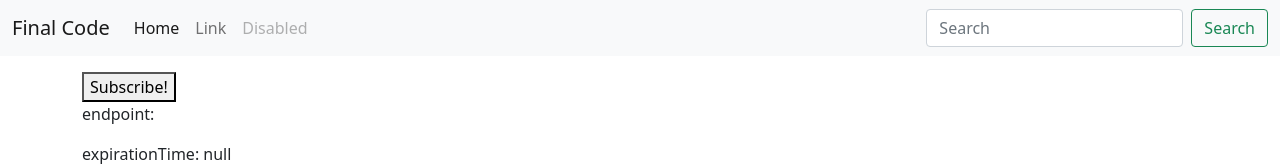
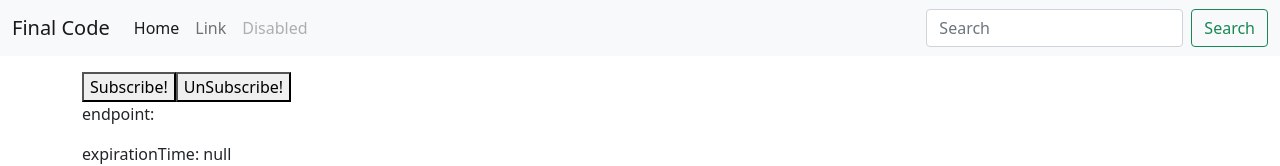
Before and after one commit to notrodta/Nextjs-PWA-Push-Notification, a Next.js app: page / in a window 1280 px wide. Shown: the top 166 px of the page. Built offline with nearby package versions, Linux system fonts and the light colour scheme.

Commit message:
unsubscribe

```diff
--- a/pages/index.js
+++ b/pages/index.js
@@ -60,6 +60,29 @@ export default function Home() {
         setThenRes(data.thenRes);
         setErrorRes(data.errorRes);
       });
+  }
+
+  function unSubscribe() {
+    navigator.serviceWorker.ready.then((reg) => {
+      reg.pushManager.getSubscription().then((subscription) => {
+        if (subscription !== null) {
+          subscription
+            .unsubscribe()
+            .then((successful) => {
+              // You've successfully unsubscribed
+              console.log("unsubscribed");
+              console.log(successful);
+            })
+            .catch((e) => {
+              // Unsubscribing failed
+              console.log("unsubscribed failed");
+              console.log(e);
+            });
+        } else {
+          console.log("nothing to unsubscribe");
+        }
+      });
+    });
   }
 
   function subscribeUser() {
@@ -143,6 +166,7 @@ export default function Home() {
       <div className="container my-5">
         <br />
         <button onClick={subscribeUser}>Subscribe!</button>
+        <button onClick={unSubscribe}>UnSubscribe!</button>
         <p>endpoint: {endpoint}</p>
         <p>expirationTime: {expirationTime || "null"}</p>
         <p>keys (auth): {keys.auth}</p>
```
Also changed, not shown: public/manifest.json.
